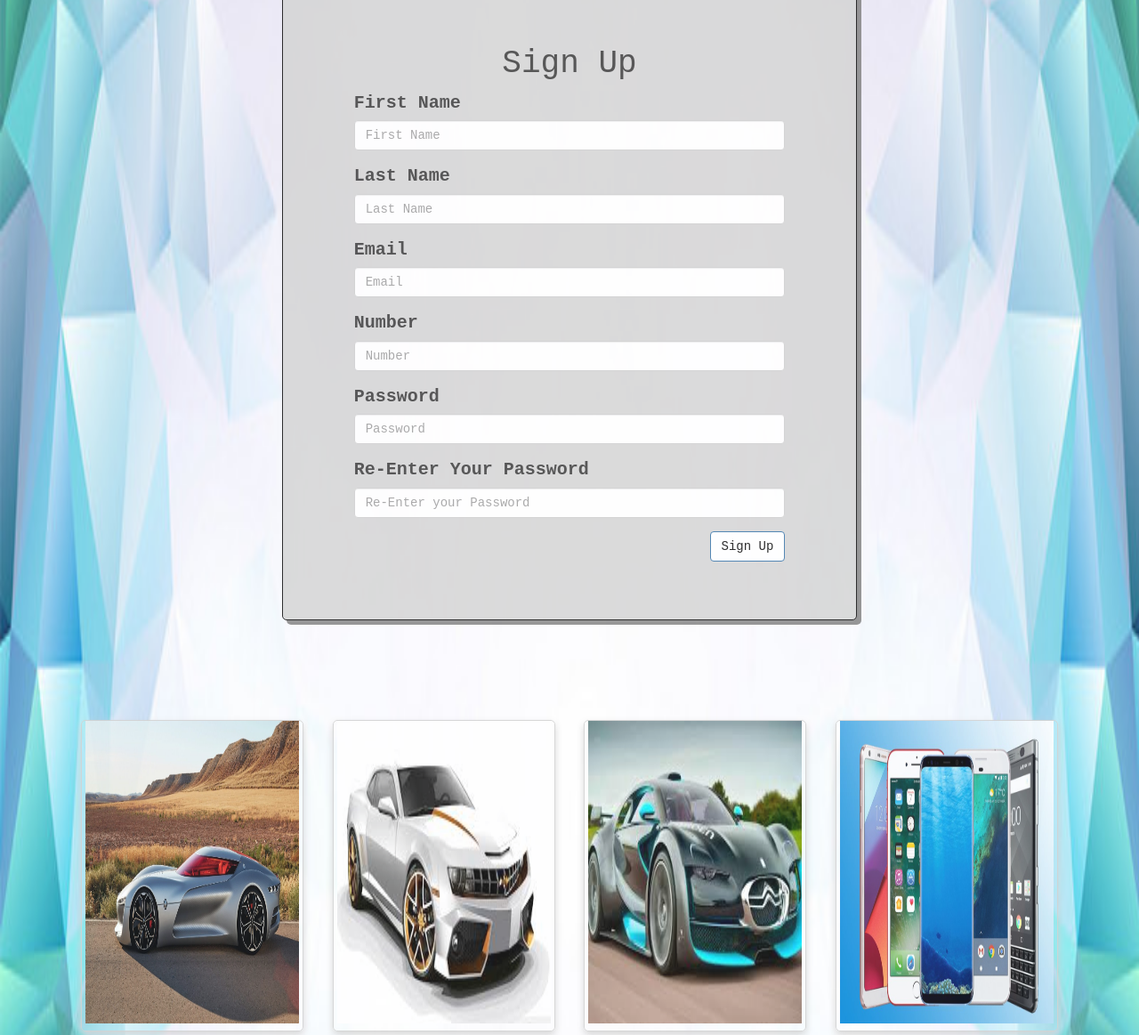
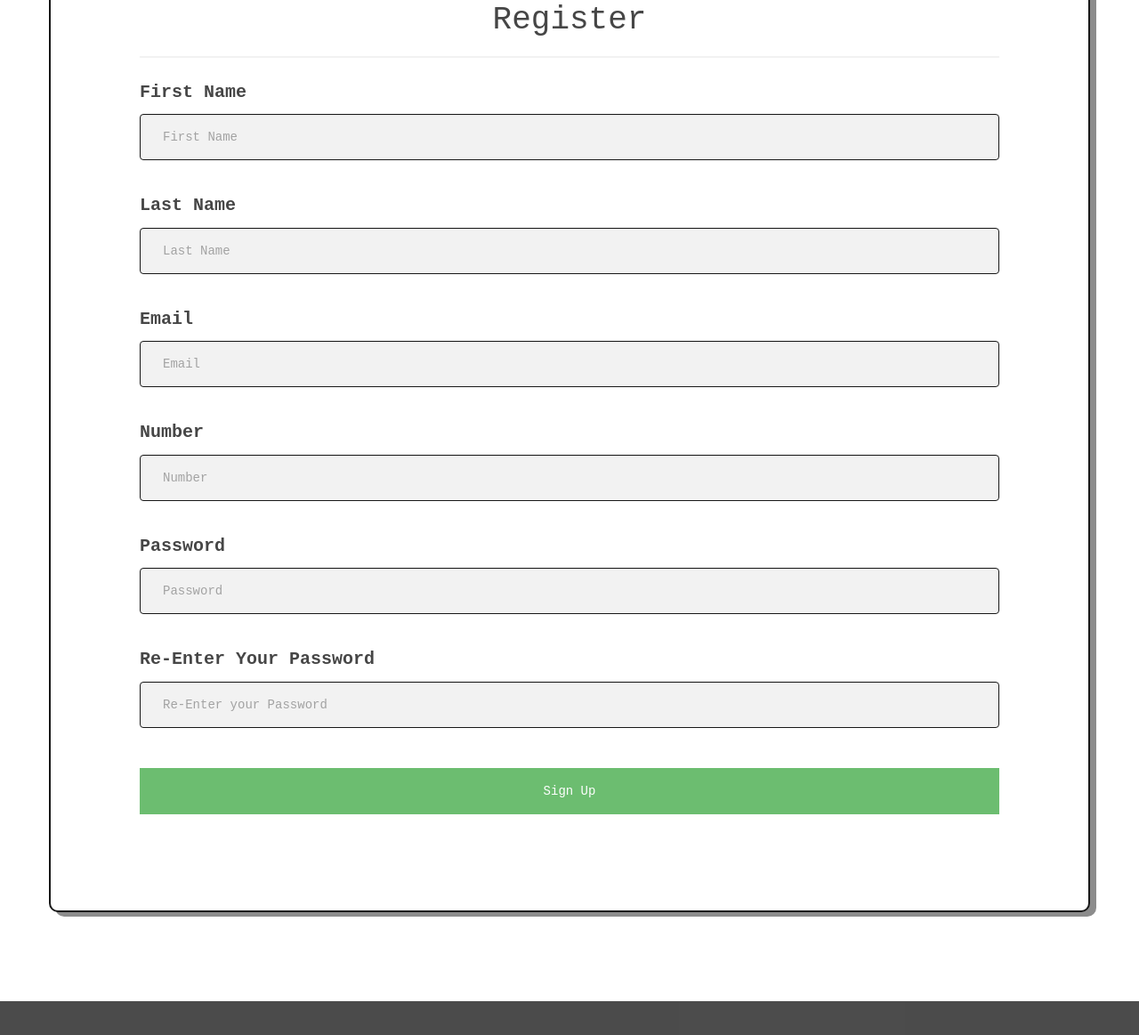
Before and after one commit to hussainMansoor876/Ecommerce-Website, a plain HTML site: page public/Login/index.html in a window 1280 px wide. Shown: the part 191-1354 px from the top of the page at 89% size. Drawn offline with nearby package versions, Linux system fonts and the light colour scheme; no server answers; files whose address does not match are found by name.

Commit message:
Update 1

```diff
--- a/public/Login/index.html
+++ b/public/Login/index.html
@@ -27,14 +27,6 @@
                         <a class="navbar-brand">OLX PAKISTAN</a>
                     </div>
                     <div class="collapse navbar-collapse" id="myNavbar">
-                        <!-- <ul class="nav navbar-nav">
-                            <li>
-                                <a href="./user.html">Home</a>
-                            </li>
-                            <li>
-                                <a href="./post.html">Post Ads</a>
-                            </li>
-                        </ul> -->
                         <ul class="nav navbar-nav navbar-right">
                             <li class="active">
                                 <a href="JavaScript:void(0)">
@@ -48,8 +40,8 @@
                     </div>
                 </div>
             </nav>
-            <div class="container .half-container">
-                <div class="col-md-8 col-md-offset-2 half-container  mini-div">
+            <!-- <div class="container">
+                <div class="col-md-8 col-md-offset-2">
                     <h1>Sign Up</h1>
                     <div class="form-group">
                         <label for="fname" class="pull-left">First Name</label>
@@ -84,9 +76,46 @@
                     <button class="btn btn-primary pull-right" onclick="submit()">Sign Up</button>
                 </div>
             </div>
-        </div>
-        <div class="card-container" id="cardContainer1">
-        </div>
+        </div> -->
+        <!-- Template -->
+        <div class="container container1">
+            <h1>Register</h1>
+            <hr>
+
+            <div class="form-group">
+                <label for="fname" class="pull-left">First Name</label>
+                <br>
+                <input type="text" placeholder="First Name" id="fname" required="required" class="form-control">
+            </div>
+            <div class="form-group">
+                <label for="lname" class="pull-left">Last Name</label>
+                <br>
+                <input type="text" placeholder="Last Name" id="lname" required="required" class="form-control">
+            </div>
+            <div class="form-group">
+                <label for="email" class="pull-left">Email</label>
+                <br>
+                <input type="email" placeholder="Email" id="email" required="required" class="form-control">
+            </div>
+            <div class="form-group">
+                <label for="number" class="pull-left">Number</label>
+                <br>
+                <input type="number" placeholder="Number" id="number" required="required" class="form-control">
+            </div>
+            <div class="form-group">
+                <label for="password" class="pull-left">Password</label>
+                <br>
+                <input type="password" placeholder="Password" id="password" required="required" class="form-control">
+            </div>
+            <div class="form-group">
+                <label for="repassword" class="pull-left">Re-Enter Your Password</label>
+                <br>
+                <input type="password" placeholder="Re-Enter your Password" id="repassword" class="form-control">
+            </div class="form-group">
+            <button class="registerbtn" onclick="submit()">Sign Up</button>
+          </div>
+        <!-- <div class="card-container" id="cardContainer1">
+        </div> -->
         <div class="ads row btm">
             <span>
                 <h1>
--- a/public/Login/post/style.css
+++ b/public/Login/post/style.css
@@ -10,7 +10,7 @@
 
 .card-container {
     width: 100%;
-    height: auto;
+    height: 500px;;
     /* border: 2px solid red; */
     margin: 5% auto;
     text-align: center;
--- a/public/Login/style.css
+++ b/public/Login/style.css
@@ -20,13 +20,78 @@
         font-size: 20px;
     }
 }
-body{
+/* body{
     padding: 0;
     margin: 0;
-    background-image: url('../hd/back.jpg');
+    background-image: url('../hd/back.jpg'); */
     /* background-size: cover; */
-    background-size: 100% 100%;
+    /* background-size: 100% 100%;
     background-repeat: no-repeat;
     transition: 1s;
     opacity: 0.9;
+} */
+
+/* Template */
+body {
+    font-family: Arial, Helvetica, sans-serif;
+    /* background-color: black; */
 }
+
+* {
+    box-sizing: border-box;
+}
+
+/* Add padding to containers */
+.container1 {
+    padding: 16px;
+    background-color: white;
+    border: 2px solid black;
+    opacity: 0.9;
+    border-radius: 10px;
+    margin-bottom: 100px;
+    box-shadow: 7px 5px gray;
+}
+
+/* Full-width input fields */
+input[type=text], input[type=password],input[type=email],input[type=number] {
+    width: 100%;
+    padding: 25px;
+    margin: 5px 0 22px 0;
+    display: inline-block;
+    border: none;
+    background: #f1f1f1;
+    border: 1px solid black;
+}
+
+input[type=text]:focus, input[type=password]:focus, input[type=email]:focus, input[type=number]:focus {
+    background-color: #ddd;
+    outline: none;
+    border: 1px solid blue;
+}
+
+/* Overwrite default styles of hr */
+hr {
+    border: 1px solid #f1f1f1;
+    margin-bottom: 25px;
+}
+
+/* Set a style for the submit button */
+.registerbtn {
+    background-color: #4CAF50;
+    color: white;
+    padding: 16px 20px;
+    margin: 8px 0;
+    border: none;
+    cursor: pointer;
+    width: 100%;
+    opacity: 0.9;
+}
+
+.registerbtn:hover {
+    opacity: 1;
+}
+
+/* Add a blue text color to links */
+a {
+    color: dodgerblue;
+}
--- a/public/style.css
+++ b/public/style.css
@@ -92,7 +92,7 @@
     color: white;
     text-shadow: 2px 2px 4px black; */
 
-}
+/* } */
 
 .card-container {
     width: 100%;
@@ -151,13 +151,13 @@
         margin : 0px 20px 0px 10px;;
     }
 }
-body{
+/* body{
     padding: 0;
     margin: 0;
-    background-image: url('hd/back.jpg');
+    background-image: url('hd/back.jpg'); */
     /* background-size: cover; */
-    background-size: 100% 100%;
+    /* background-size: 100% 100%;
     background-repeat: no-repeat;
     transition: 1s;
     opacity: 0.9;
-}
+} */
```
Also changed, not shown: public/Login/login.html (+3 -4 lines).
